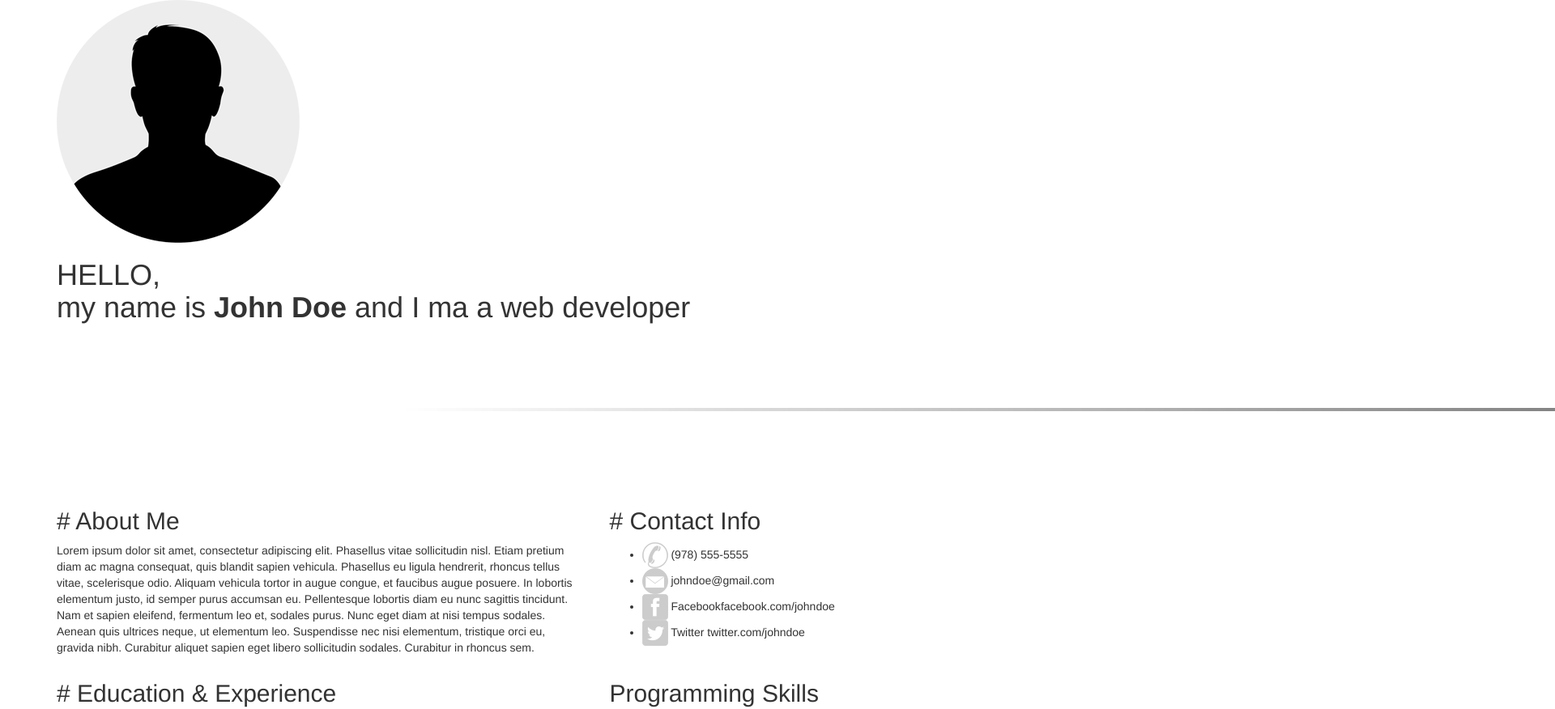
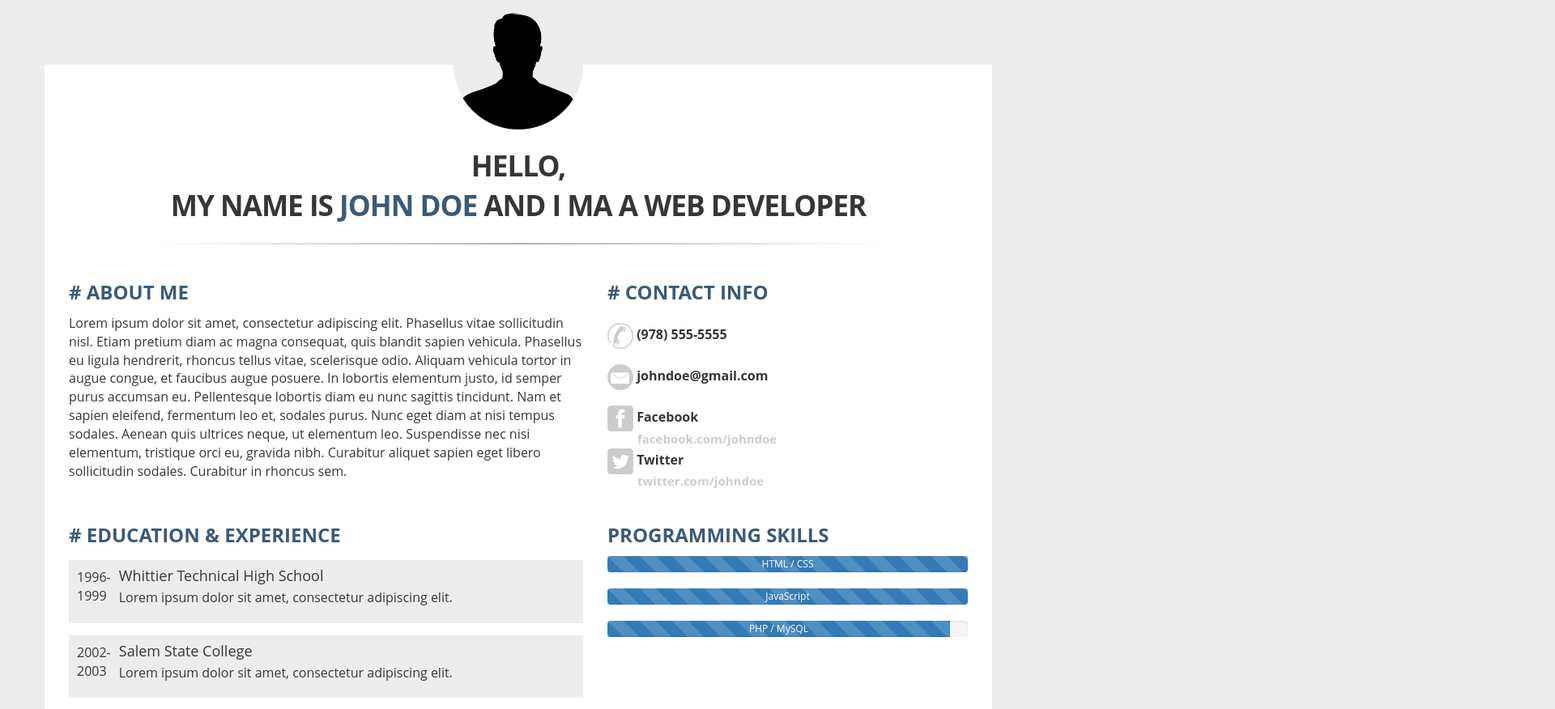
Before and after one commit to winra001/PortfolioResume, a plain HTML site: page index.html in a window 1280 px wide. Shown: the top 876 px of the page at 81% size, 1920 px wide, since content can reach past the window. Drawn offline with nearby package versions, Linux system fonts and the light colour scheme.

Commit message:
15. SCSS Styles

```diff
--- a/css/style.css
+++ b/css/style.css
@@ -1,3 +1,96 @@
+body {
+  padding-bottom: 0;
+  font-family: 'Open Sans', Arial, Tahoma;
+  color: #363636;
+  background: #ededed;
+  font-size: 16px;
+}
+
+h2 {
+  font-weight: 700;
+  text-transform: uppercase;
+  line-height: 1.4em;
+  font-size: 1.5em;
+}
+
+.primary, strong, h2 {
+  color: #3b5a76;
+}
+
+.container-main {
+  background: #ffffff;
+  margin-top: 80px;
+  padding: 0 30px 30px 30px;
+}
+
+header {
+  min-height: 100px;
+  overflow: auto;
+}
+
+header h1 {
+  margin: 0;
+  padding: 20px 0 0 0;
+  font-size: 2.2em;
+  font-weight: 700;
+  text-transform: uppercase;
+  letter-spacing: -1px;
+  text-align: center;
+  line-height: 1.4em;
+}
+
+.row {
+  margin-bottom: 20px;
+}
+
 .profile-img {
+  width: 160px;
+  display: block;
+  margin: auto;
+  margin-top: -80px;
+}
 
+.line {
+  max-width: 100%;
 }
+
+.contact-list {
+  padding: 0;
+  margin: 0;
+}
+
+.contact-list li {
+  list-style: none;
+  font-weight: bold;
+  line-height: 3.2em;
+}
+
+.contact-list span {
+  display: block;
+  margin: 0;
+  padding: 0;
+  line-height: 0.1em;
+  margin-left: 37px;
+  font-size: 15px;
+  color: #cccccc;
+}
+
+.media {
+  background: #ededed;
+  padding: 10px;
+}
+
+.work-list li {
+  list-style: none;
+  float: left;
+  padding: 0 10px;
+  margin-bottom: 30px;
+}
+
+footer {
+  background: #ededed;
+  color: #ffffff;
+  text-align: center;
+  padding-top: 20px;
+  padding-bottom: 20px;
+}
--- a/index.html
+++ b/index.html
@@ -14,7 +14,7 @@
   </head>
 
   <body>
-    <div class="container">
+    <div class="container container-main">
       <section>
         <img src="img/person.png" class="profile-img">
         <header>
```
